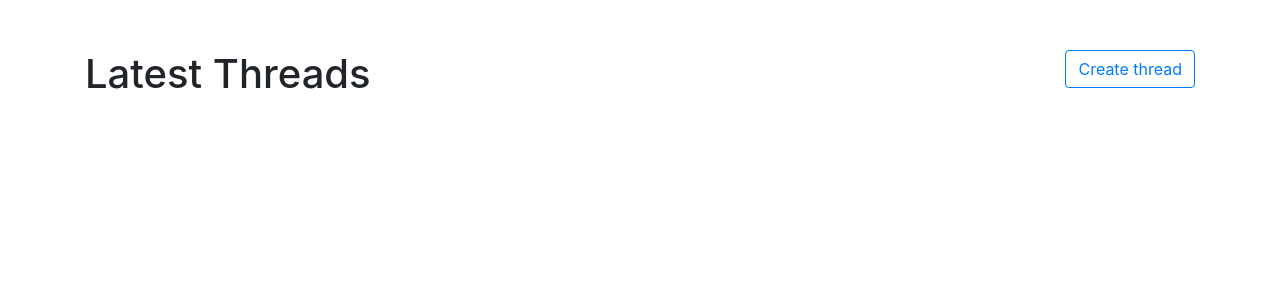
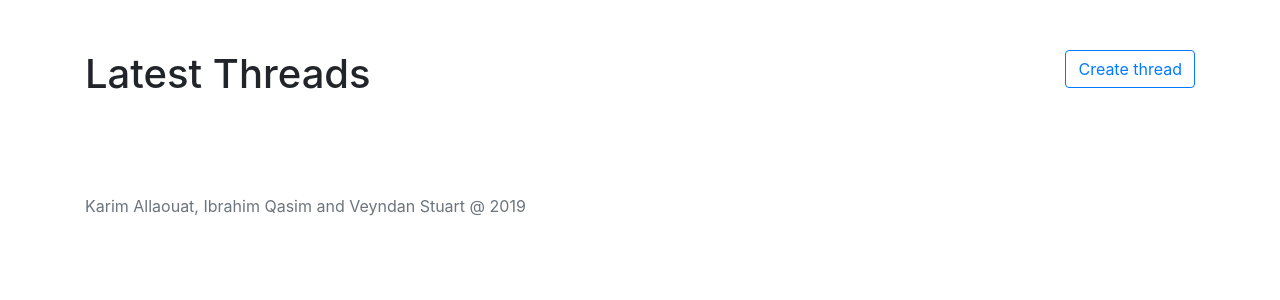
Before and after one commit to ibqasim/COMSM0010_real, a Django app: page /forum/ in a window 1280 px wide. Shown: the part 56-356 px from the top of the page. Run offline with Django 3.2, Linux system fonts and the light colour scheme; data that the repository does not hold is empty; some libraries are stand-ins or nearby versions.

Commit message:
Added footer

```diff
--- a/bulletin/bulletin/settings.py
+++ b/bulletin/bulletin/settings.py
@@ -25,7 +25,7 @@ SECRET_KEY = 'g$(2y5h1*^w$h_)g2bb41(pp6m+a74*u4l9t$vct4-^g92&@kb'
 # SECURITY WARNING: don't run with debug turned on in production!
 DEBUG = True
 
-ALLOWED_HOSTS = ['bulletin-env.aeppt26jye.eu-west-2.elasticbeanstalk.com', '127.0.0.1']
+ALLOWED_HOSTS = ['bulletin-env.aeppt26jye.eu-west-2.elasticbeanstalk.com', '127.0.0.1', '18.130.175.85', '35.177.104.190', '35.177.61.179']
 
 
 # Application definition
--- a/bulletin/forum/templates/base.html
+++ b/bulletin/forum/templates/base.html
@@ -32,5 +32,12 @@
 			{% block content %}
 			{% endblock %}
 		</div>
+		<div style="bottom: 0">
+			<div class="container" style="padding-bottom: 30px">
+				<span class="text-muted">
+					Karim Allaouat, Ibrahim Qasim and Veyndan Stuart @ 2019
+				</span>
+			</div>
+		</div>
 	</body>
 </html>
```
